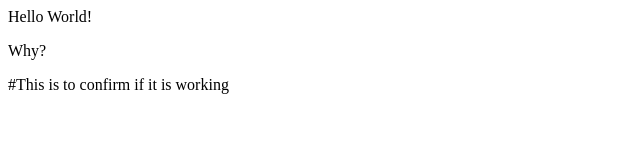
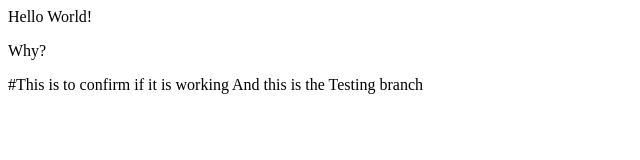
Before and after one commit to Vmanirakiza/demo-repo, a plain HTML site: page index.html in a window 1280 px wide. Shown: the whole page, without its empty margins (0-640 px from the left). Drawn offline with Linux system fonts and the light colour scheme.

Commit message:
This is the first try on Testing

```diff
--- a/index.html
+++ b/index.html
@@ -2,3 +2,4 @@
 <p>Why?</p>
 
 #This is to confirm if it is working
+And this is the Testing branch
```
